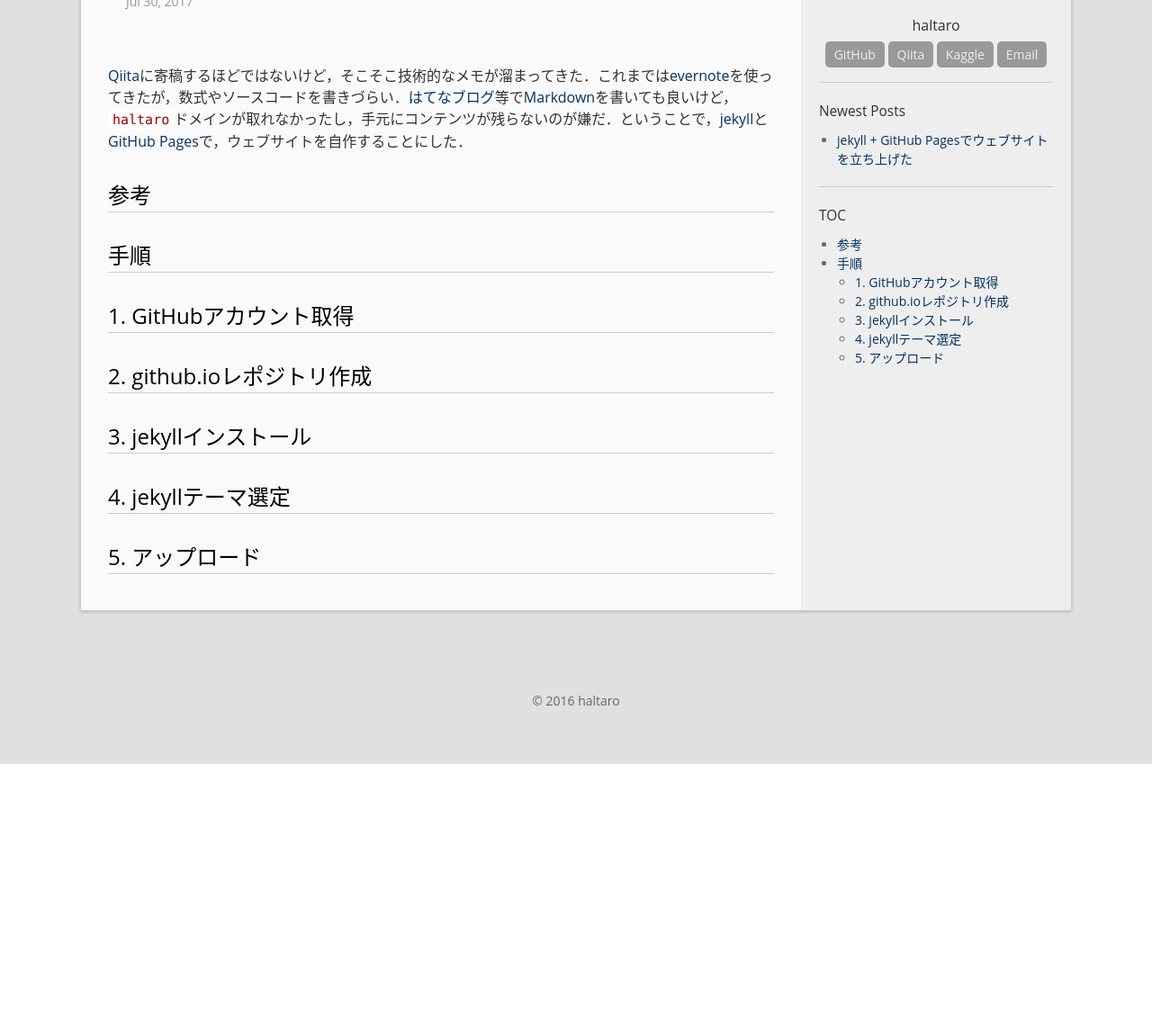
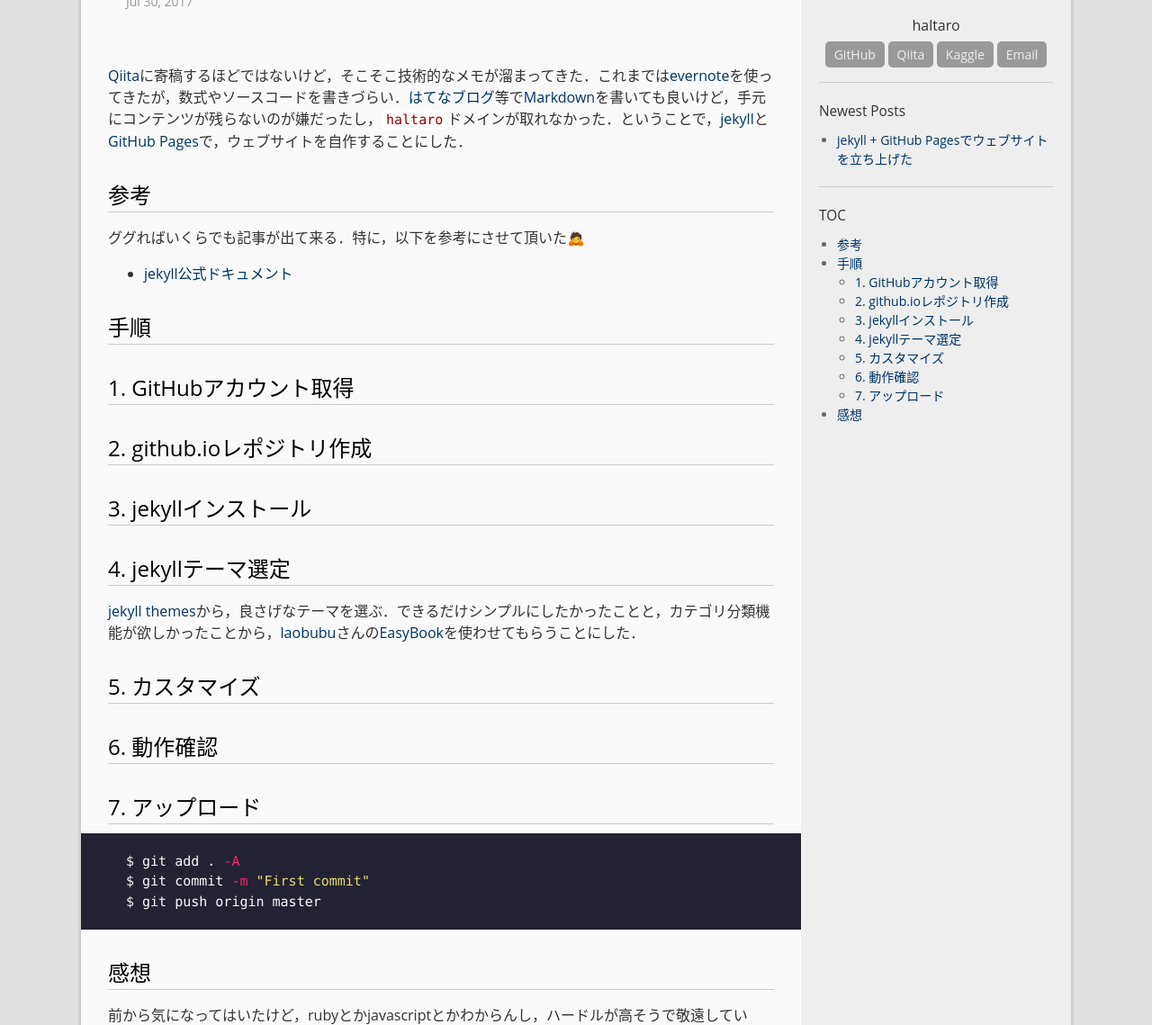
Before and after one commit to madoreenu/haltaro.github.io, a Jekyll site: the page built from _posts/2017-07-30-first-post.md, in a window 1280 px wide and 1400 px high, cut to the strip 261-1400 px from the top of the window. Shown: the whole strip at 90% size. Built offline with Jekyll 4.4.1, drawn with Linux system fonts in a browser that asks for light colours; emoji names are drawn with the system emoji font; some of the changed text lies outside the part shown.

Commit message:
Update 2017-07-30-first-post.md

````diff
--- a/_posts/2017-07-30-first-post.md
+++ b/_posts/2017-07-30-first-post.md
@@ -6,9 +6,13 @@ categories:
  - blog
 ---
 
-[Qiita](http://qiita.com/)に寄稿するほどではないけど，そこそこ技術的なメモが溜まってきた．これまでは[evernote](https://evernote.com/intl/jp/)を使ってきたが，数式やソースコードを書きづらい．[はてなブログ](http://hatenablog.com/)等で[Markdown](https://ja.wikipedia.org/wiki/Markdown)を書いても良いけど，`haltaro`ドメインが取れなかったし，手元にコンテンツが残らないのが嫌だ．ということで，[jekyll](https://jekyllrb-ja.github.io/)と[GitHub Pages](https://pages.github.com/)で，ウェブサイトを自作することにした．
+[Qiita](http://qiita.com/)に寄稿するほどではないけど，そこそこ技術的なメモが溜まってきた．これまでは[evernote](https://evernote.com/intl/jp/)を使ってきたが，数式やソースコードを書きづらい．[はてなブログ](http://hatenablog.com/)等で[Markdown](https://ja.wikipedia.org/wiki/Markdown)を書いても良いけど，手元にコンテンツが残らないのが嫌だったし，`haltaro`ドメインが取れなかった．ということで，[jekyll](https://jekyllrb-ja.github.io/)と[GitHub Pages](https://pages.github.com/)で，ウェブサイトを自作することにした．
 
 # 参考
+
+ググればいくらでも記事が出て来る．特に，以下を参考にさせて頂いた:bow:
+
+* [jekyll公式ドキュメント](https://jekyllrb-ja.github.io/docs/home/)
 
 # 手順
 
@@ -20,4 +24,20 @@ categories:
 
 ## 4. jekyllテーマ選定
 
-## 5. アップロード
+[jekyll themes](http://jekyllthemes.org/)から，良さげなテーマを選ぶ．できるだけシンプルにしたかったことと，カテゴリ分類機能が欲しかったことから，[laobubu](https://github.com/laobubu)さんの[EasyBook](https://github.com/laobubu/jekyll-theme-EasyBook)を使わせてもらうことにした．
+
+## 5. カスタマイズ
+
+## 6. 動作確認
+
+## 7. アップロード
+
+```bash
+$ git add . -A
+$ git commit -m "First commit"
+$ git push origin master
+```
+
+# 感想
+
+前から気になってはいたけど，rubyとかjavascriptとかわからんし，ハードルが高そうで敬遠していた．でも，出来ないことは無かった（結構ハマったが）．それらしい形になったので，満足している．
````
